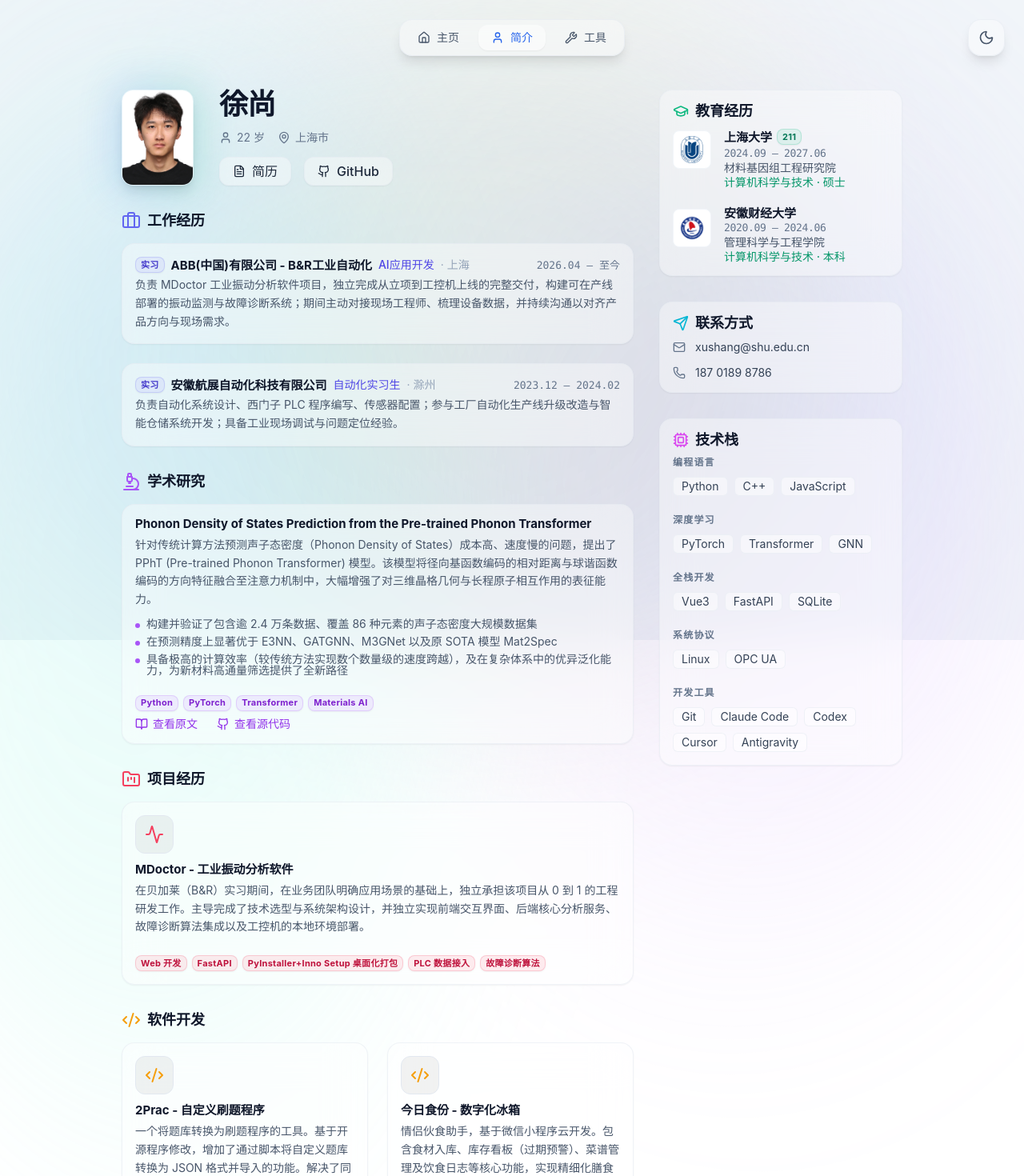
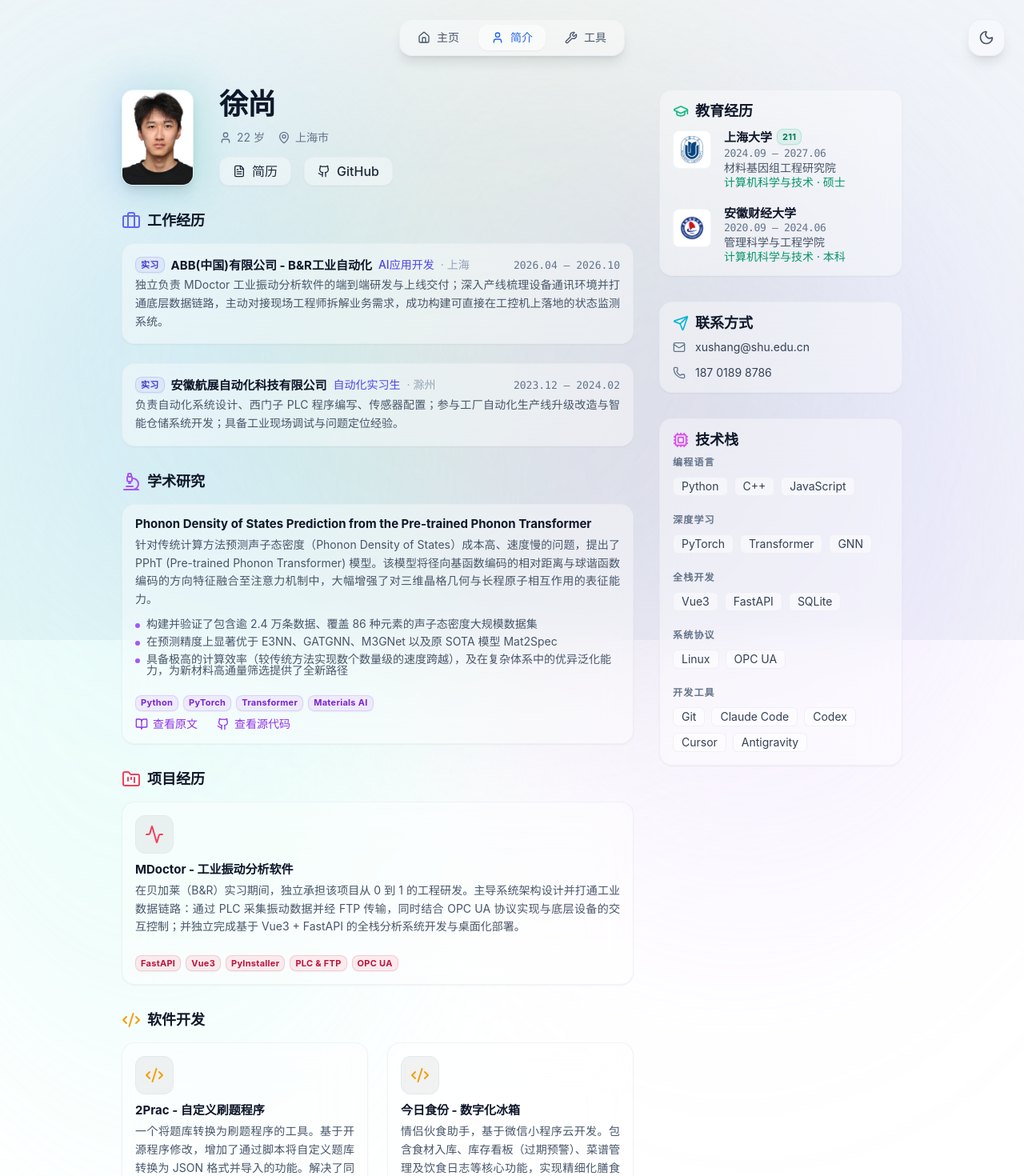
Before and after one commit to RyoSXu/RyoSXu.github.io, a Vue app: page /#/about in a window 1280 px wide. Shown: the top 1470 px of the page at 80% size. Built offline with nearby package versions, Linux system fonts and the light colour scheme.

Commit message:
docs(resume): 优化简历内容与版面两端对齐格式

```diff
--- a/src/components/BaseItemCard.vue
+++ b/src/components/BaseItemCard.vue
@@ -39,7 +39,7 @@
     </div>
 
     <!-- Description -->
-    <p v-if="description" class="text-slate-600 dark:text-gray-300 text-sm leading-relaxed" :class="{'mb-3': $slots['content-extra'] || tags?.length || $slots['footer-extra']}">
+    <p v-if="description" class="text-slate-600 dark:text-gray-300 text-sm leading-relaxed text-justify [text-justify:inter-ideograph]" :class="{'mb-3': $slots['content-extra'] || tags?.length || $slots['footer-extra']}">
       {{ description }}
     </p>
 
--- a/src/data/resume.ts
+++ b/src/data/resume.ts
@@ -4,7 +4,7 @@ export const resumeData: ResumeData = {
   name: '徐尚',
   englishName: 'Ryo Xu',
   avatar: './avatar.jpg', // we will move avatar to public later
-  keywords: ['AI应用开发', '机器学习', '工业软件开发'],
+  keywords: ['AI应用开发', '软件开发', '机器学习'],
   location: '上海市',
   birthdate: '2003-06-25',
   contact: {
@@ -37,8 +37,8 @@ export const resumeData: ResumeData = {
       role: 'AI应用开发',
       location: '上海',
       type: '实习',
-      period: '2026.04 — 至今',
-      description: '负责 MDoctor 工业振动分析软件项目，独立完成从立项到工控机上线的完整交付，构建可在产线部署的振动监测与故障诊断系统；期间主动对接现场工程师、梳理设备数据，并持续沟通以对齐产品方向与现场需求。',
+      period: '2026.04 — 2026.10',
+      description: '独立负责 MDoctor 工业振动分析软件的端到端研发与上线交付；深入产线梳理设备通讯环境并打通底层数据链路，主动对接现场工程师拆解业务需求，成功构建可直接在工控机上落地的状态监测系统。',
     },
     {
       company: '安徽航展自动化科技有限公司',
@@ -102,8 +102,8 @@ export const resumeData: ResumeData = {
   projectExperience: [
     {
       title: 'MDoctor - 工业振动分析软件',
-      description: '在贝加莱（B&R）实习期间，在业务团队明确应用场景的基础上，独立承担该项目从 0 到 1 的工程研发工作。主导完成了技术选型与系统架构设计，并独立实现前端交互界面、后端核心分析服务、故障诊断算法集成以及工控机的本地环境部署。',
-      tags: ['Web 开发', 'FastAPI', 'PyInstaller+Inno Setup 桌面化打包', 'PLC 数据接入', '故障诊断算法'],
+      description: '在贝加莱（B&R）实习期间，独立承担该项目从 0 到 1 的工程研发。主导系统架构设计并打通工业数据链路：通过 PLC 采集振动数据并经 FTP 传输，同时结合 OPC UA 协议实现与底层设备的交互控制；并独立完成基于 Vue3 + FastAPI 的全栈分析系统开发与桌面化部署。',
+      tags: ['FastAPI', 'Vue3', 'PyInstaller', 'PLC & FTP', 'OPC UA'],
       icon: 'activity',
     },
   ],
```
Also changed, not shown: public/resume.html (+11 -7 lines).
